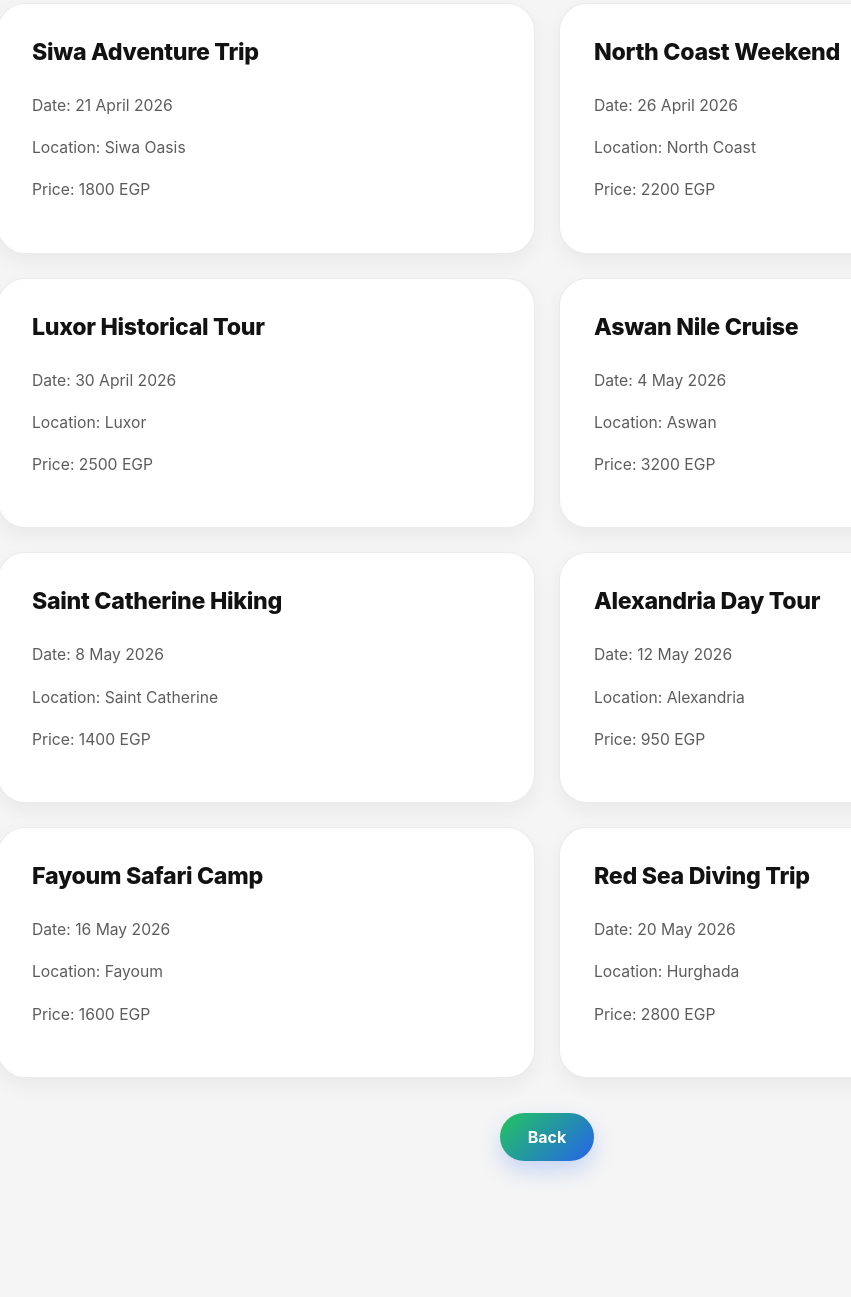
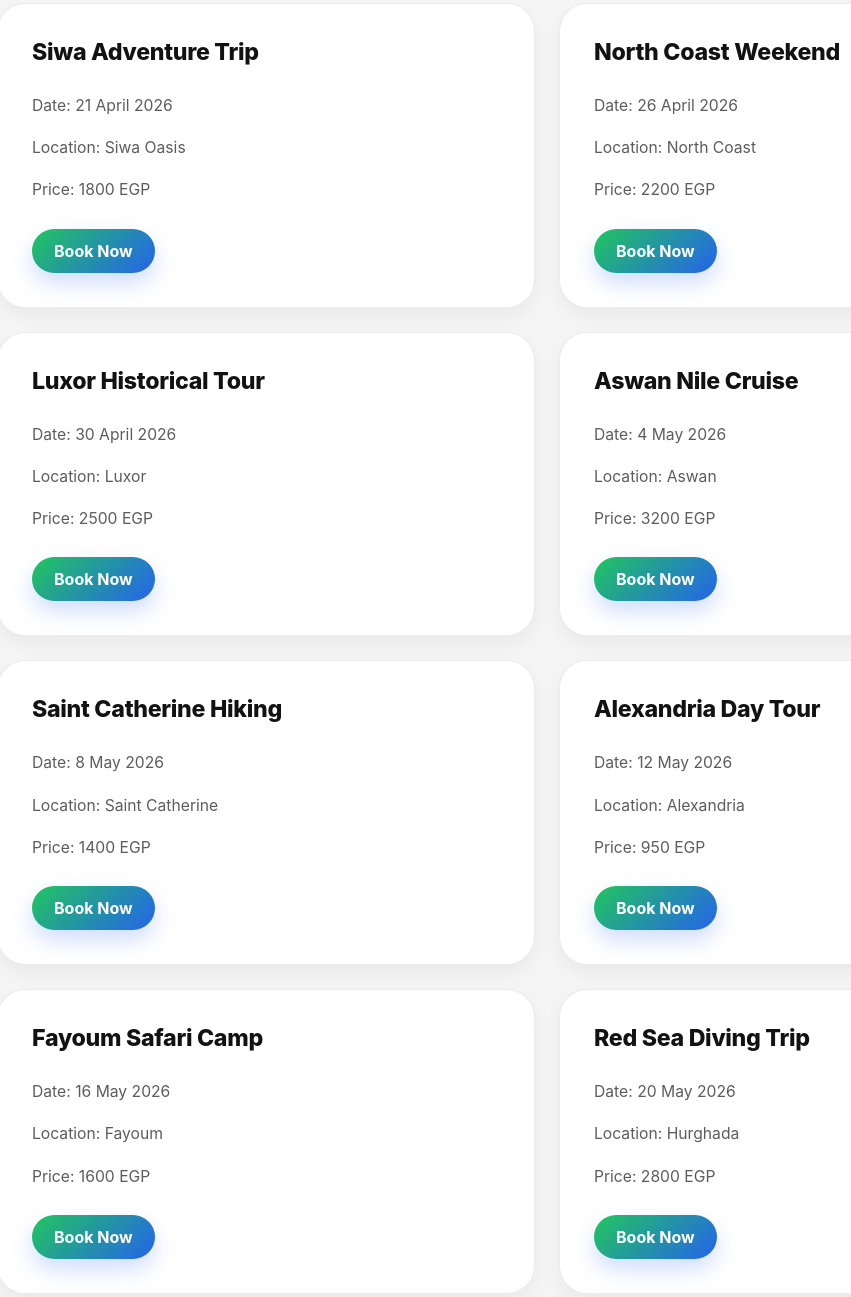
Before and after one commit to mennadiaaa/web-project, a plain HTML site: page pages/travel.html in a window 1280 px wide. Shown: the part 139-1436 px from the top of the page, without its empty margins (93-944 px from the left). Before the commit the page ends 1368 px from the top, so only its background shows below. Drawn offline with Linux system fonts and the light colour scheme.

Commit message:
added book now buttons under events in travel.html/css

```diff
--- a/StyleSheet/travel.css
+++ b/StyleSheet/travel.css
@@ -72,6 +72,25 @@ h1 {
   margin-bottom: 14px;
 }
 
+.book-btn {
+  display: inline-block;
+  margin-top: 10px;
+  padding: 12px 22px;
+  border-radius: 999px;
+  text-decoration: none;
+  font-weight: 700;
+  color: white;
+  background: var(--btn-gradient);
+  box-shadow: 0 10px 22px rgba(37, 99, 235, 0.22);
+  transition: transform 0.25s ease, box-shadow 0.25s ease, background 0.25s ease;
+}
+
+.book-btn:hover {
+  background: var(--btn-gradient-hover);
+  transform: translateY(-2px);
+  box-shadow: 0 16px 28px rgba(37, 99, 235, 0.28);
+}
+
 .back-btn {
   display: block;
   width: fit-content;
--- a/pages/travel.html
+++ b/pages/travel.html
@@ -16,6 +16,7 @@
       <p>Date: 21 April 2026</p>
       <p>Location: Siwa Oasis</p>
       <p>Price: 1800 EGP</p>
+      <a href="#" class="book-btn">Book Now</a>
     </div>
 
     <div class="event-card">
@@ -23,6 +24,7 @@
       <p>Date: 26 April 2026</p>
       <p>Location: North Coast</p>
       <p>Price: 2200 EGP</p>
+      <a href="#" class="book-btn">Book Now</a>
     </div>
 
     <div class="event-card">
@@ -30,6 +32,7 @@
       <p>Date: 30 April 2026</p>
       <p>Location: Luxor</p>
       <p>Price: 2500 EGP</p>
+      <a href="#" class="book-btn">Book Now</a>
     </div>
 
     <div class="event-card">
@@ -37,6 +40,7 @@
       <p>Date: 4 May 2026</p>
       <p>Location: Aswan</p>
       <p>Price: 3200 EGP</p>
+      <a href="#" class="book-btn">Book Now</a>
     </div>
 
     <div class="event-card">
@@ -44,6 +48,7 @@
       <p>Date: 8 May 2026</p>
       <p>Location: Saint Catherine</p>
       <p>Price: 1400 EGP</p>
+      <a href="#" class="book-btn">Book Now</a>
     </div>
 
     <div class="event-card">
@@ -51,6 +56,7 @@
       <p>Date: 12 May 2026</p>
       <p>Location: Alexandria</p>
       <p>Price: 950 EGP</p>
+      <a href="#" class="book-btn">Book Now</a>
     </div>
 
     <div class="event-card">
@@ -58,6 +64,7 @@
       <p>Date: 16 May 2026</p>
       <p>Location: Fayoum</p>
       <p>Price: 1600 EGP</p>
+      <a href="#" class="book-btn">Book Now</a>
     </div>
 
     <div class="event-card">
@@ -65,6 +72,7 @@
       <p>Date: 20 May 2026</p>
       <p>Location: Hurghada</p>
       <p>Price: 2800 EGP</p>
+      <a href="#" class="book-btn">Book Now</a>
     </div>
   </div>
 
```
